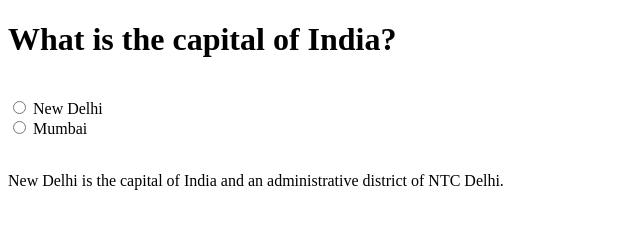
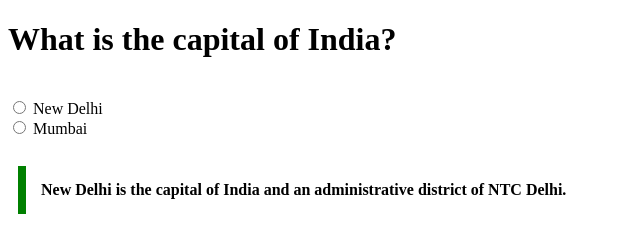
Before and after one commit to acciojob/trivia-rudrasro, a website: page main.html in a window 1280 px wide. Shown: the whole page, without its empty margins (0-640 px from the left). Drawn offline with Linux system fonts and the light colour scheme.

Commit message:
Update styles.css

```diff
--- a/styles.css
+++ b/styles.css
@@ -1,2 +1,10 @@
 
 /* Your CSS Code here. */
+.quiz{
+    max-width: 600px;
+    margin: 10px;
+    padding: 15px;
+    border-left: 8px solid green;
+    background-color: #f8fffe"";
+    font-weight: bold;
+}
```
